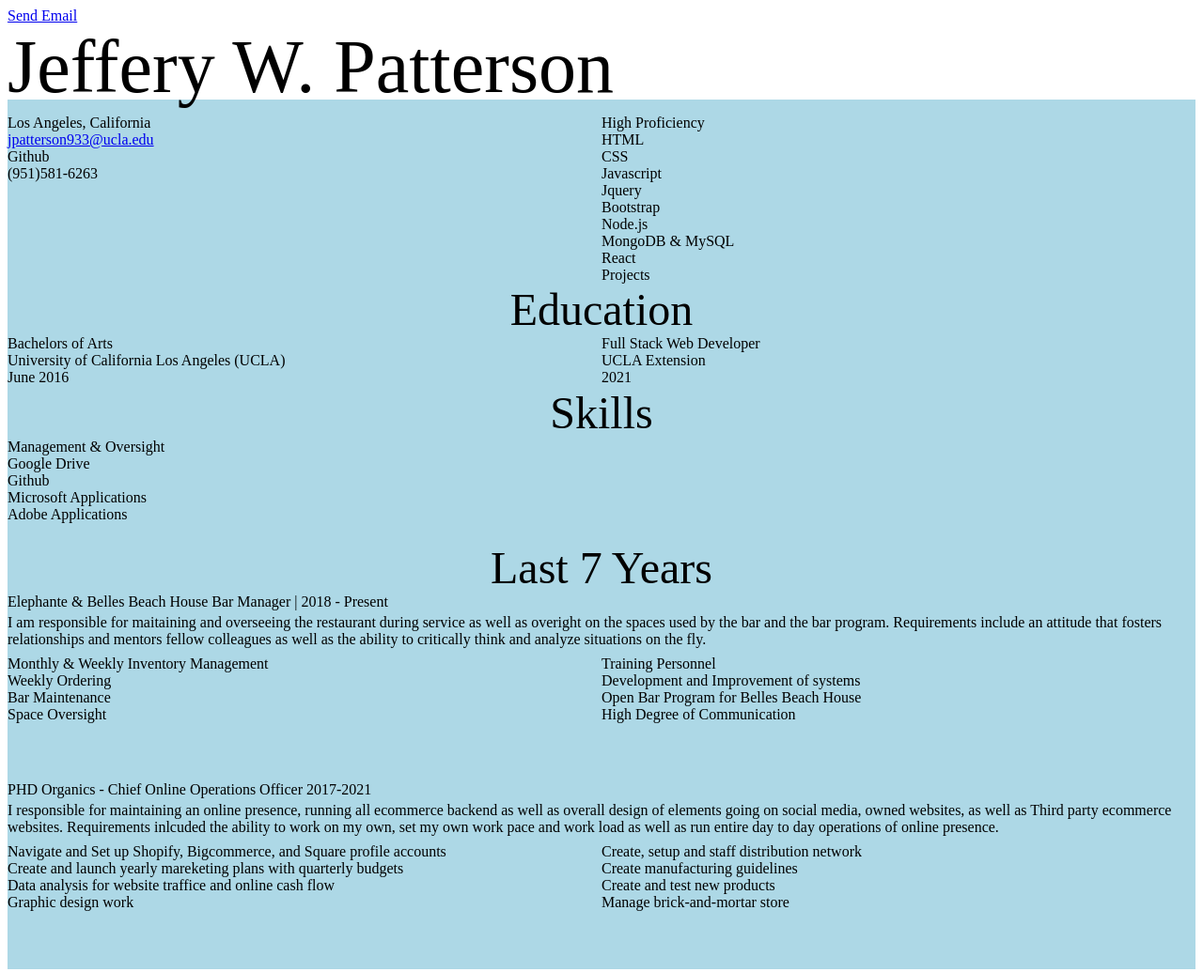
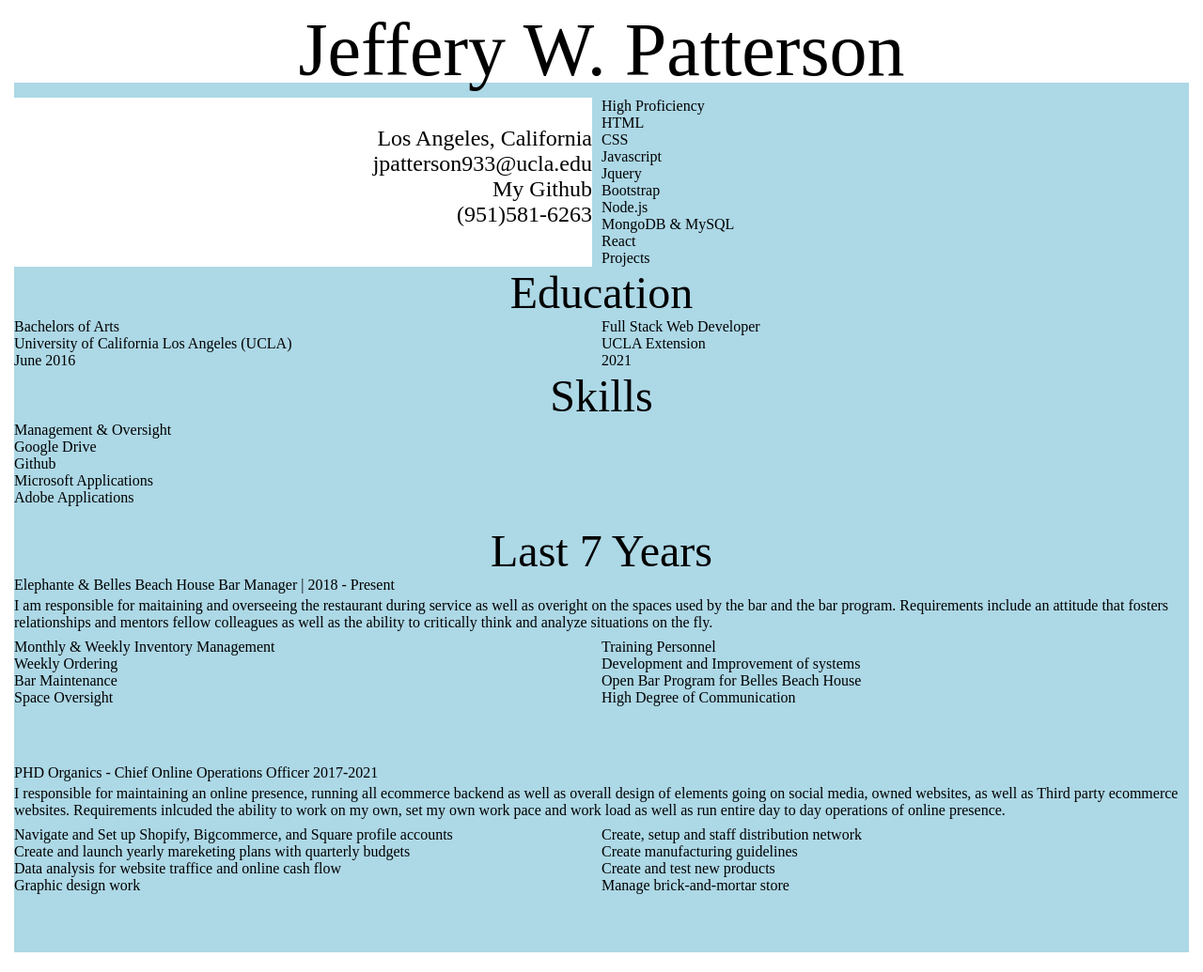
Before and after one commit to jpatterson933/resume, a plain HTML site: page index.html in a window 1280 px wide. Shown: the whole page at 94% size. Drawn offline with Linux system fonts and the light colour scheme.

Commit message:
added styling for main contact details

```diff
--- a/index.css
+++ b/index.css
@@ -6,6 +6,8 @@ body {
     display: grid;
     /* grid-template-rows: repeat(4fr, auto); */
     background-color: lightblue;
+    max-width: 1250px;
+    margin: auto;
 }
 #intro-grid-wrapper{
     display: grid;
@@ -68,6 +70,7 @@ body {
 #name {
     background-color: white;
     font-size: 5em;
+    text-align: center;
 }
 
 /* Titles for each section */
@@ -75,3 +78,18 @@ body {
     font-size: 3em;
     text-align: center;
 }
+
+/* link styling */
+a:link, a:visited {
+    text-decoration: none;
+    color: black;
+}
+
+/* main contact details */
+.contact-details {
+    text-align: right;
+    margin-right: 10px;
+    background-color: white;
+    font-size: 1.5em;
+    padding-top: 1.25em;
+}
--- a/index.html
+++ b/index.html
@@ -8,16 +8,15 @@
     <link rel="stylesheet" href="index.css">
     <title>Jeffery Patterson Resume 2022</title>
 </head>
-<a href = "mailto: abc@example.com">Send Email</a>
 <body>
     <div id="main-grid"> <!-- Main Grid -->
         <div id="intro-grid-wrapper"> <!-- First Grid Row (Introduction)-->
             <div id="name">Jeffery W. Patterson</div> <!--one row-->
             <div id="intro-details"> <!-- Row Two-->
-                <div> <!-- Column 1 -->
+                <div class="contact-details"> <!-- Column 1 -->
                     <div>Los Angeles, California</div>
                     <div><a href="mailto: jpatterson933@ucla.edu">jpatterson933@ucla.edu</a></div>
-                    <div>Github</div>
+                    <div><a href="https://github.com/jpatterson933">My Github</a></div>
                     <div>(951)581-6263</div>
                 </div>
                 <div> <!-- Column 2 -->
```
